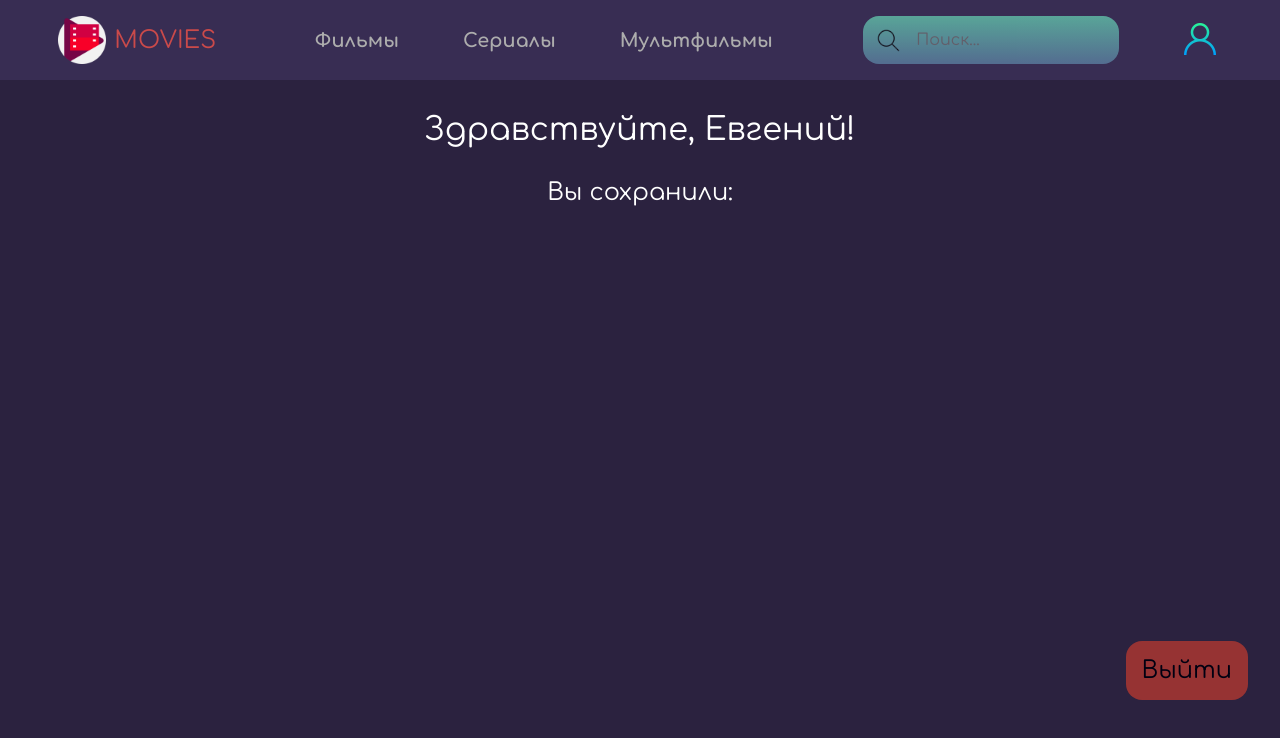
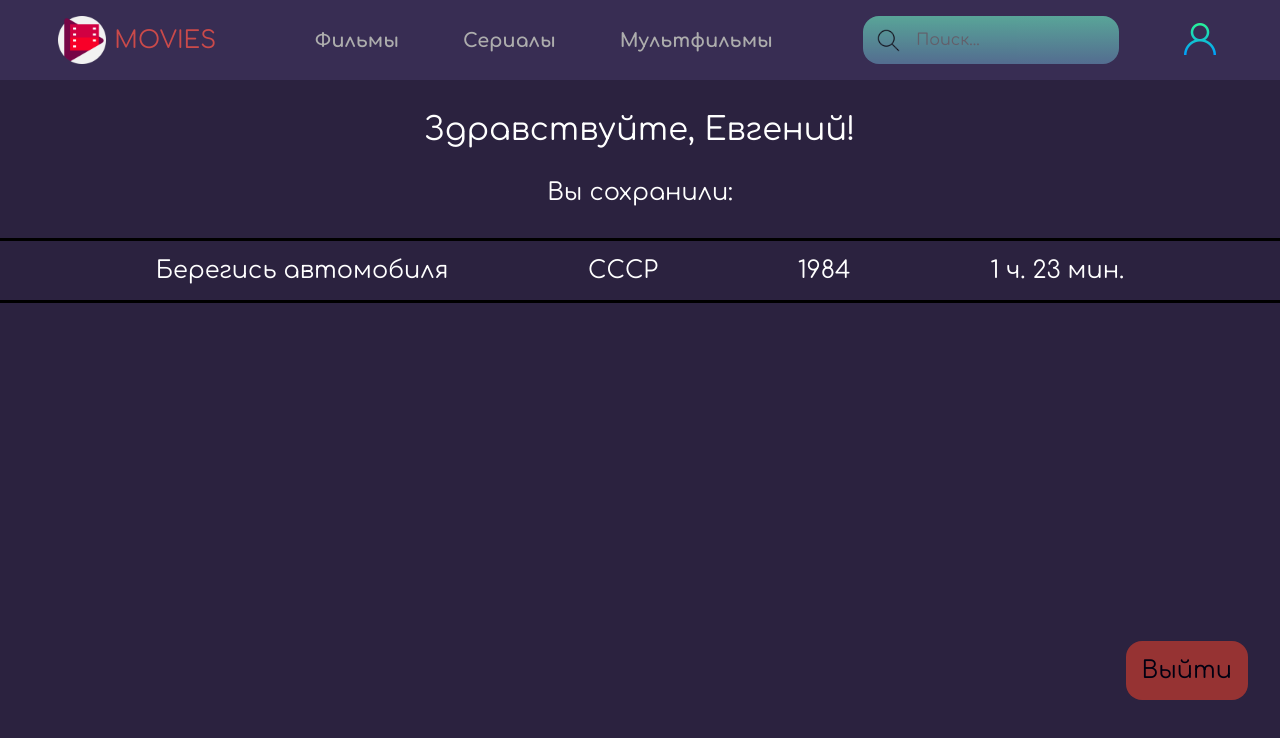
Before and after one commit to Evgenii-Buslaev/MoviesFinderAppReact, a React (Create React App) app: page /profile in a window 1280 px wide. Shown: the top 738 px of the page. Built offline with nearby package versions, Linux system fonts and the light colour scheme.

Commit message:
Created InlineList and its items

```diff
--- /dev/null
+++ b/src/components/InlineList/InlineList.jsx
@@ -0,0 +1,7 @@
+import styles from "./InlineList.module.css";
+
+function InlineList({ children }) {
+  return <div className={styles.list}>{children}</div>;
+}
+
+export default InlineList;
--- /dev/null
+++ b/src/components/InlineList/InlineList.module.css
@@ -0,0 +1,11 @@
+.list {
+  margin: 2rem auto;
+  display: flex;
+  flex-direction: column;
+  justify-content: center;
+  align-items: center;
+  width: 100vw;
+  height: auto;
+  border-top: solid black;
+  border-bottom: solid black;
+}
--- /dev/null
+++ b/src/components/InlineListItem/InlineListItem.jsx
@@ -0,0 +1,14 @@
+import styles from "./InlineListItem.module.css";
+
+function InlineListItem({ name, country, year, duration }) {
+  return (
+    <div class={styles.item}>
+      <h2>{name}</h2>
+      <h2>{country}</h2>
+      <h2>{year}</h2>
+      <h2>{duration}</h2>
+    </div>
+  );
+}
+
+export default InlineListItem;
--- /dev/null
+++ b/src/components/InlineListItem/InlineListItem.module.css
@@ -0,0 +1,15 @@
+.item {
+  margin: 0;
+  padding: 1rem;
+  display: flex;
+  justify-content: space-evenly;
+  align-items: center;
+  width: 100vw;
+  height: auto;
+  cursor: pointer;
+}
+
+.item:hover {
+  background-color: rgb(112, 82, 82);
+  opacity: 0.3;
+}
--- a/src/components/Profile/Profile.jsx
+++ b/src/components/Profile/Profile.jsx
@@ -1,3 +1,6 @@
+import InlineList from "../InlineList/InlineList";
+import InlineListItem from "../InlineListItem/InlineListItem";
+
 import styles from "./Profile.module.css";
 
 function Profile({ name }) {
@@ -6,6 +9,14 @@ function Profile({ name }) {
       <h1>Здравствуйте, {name}!</h1>
       <button className={styles.logout}>Выйти</button>
       <h2>Вы сохранили:</h2>
+      <InlineList>
+        <InlineListItem
+          name="Берегись автомобиля"
+          country="СССР"
+          year={1984}
+          duration="1 ч. 23 мин."
+        />
+      </InlineList>
     </div>
   );
 }
```
